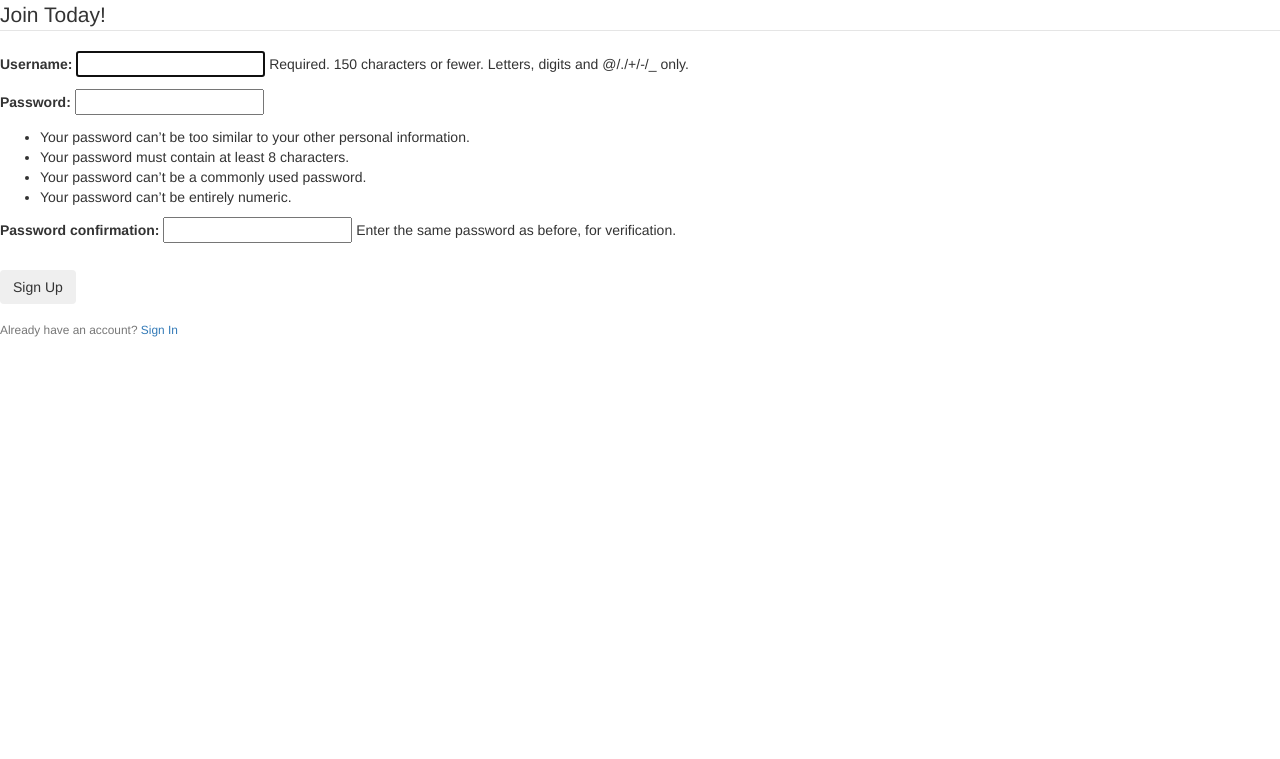
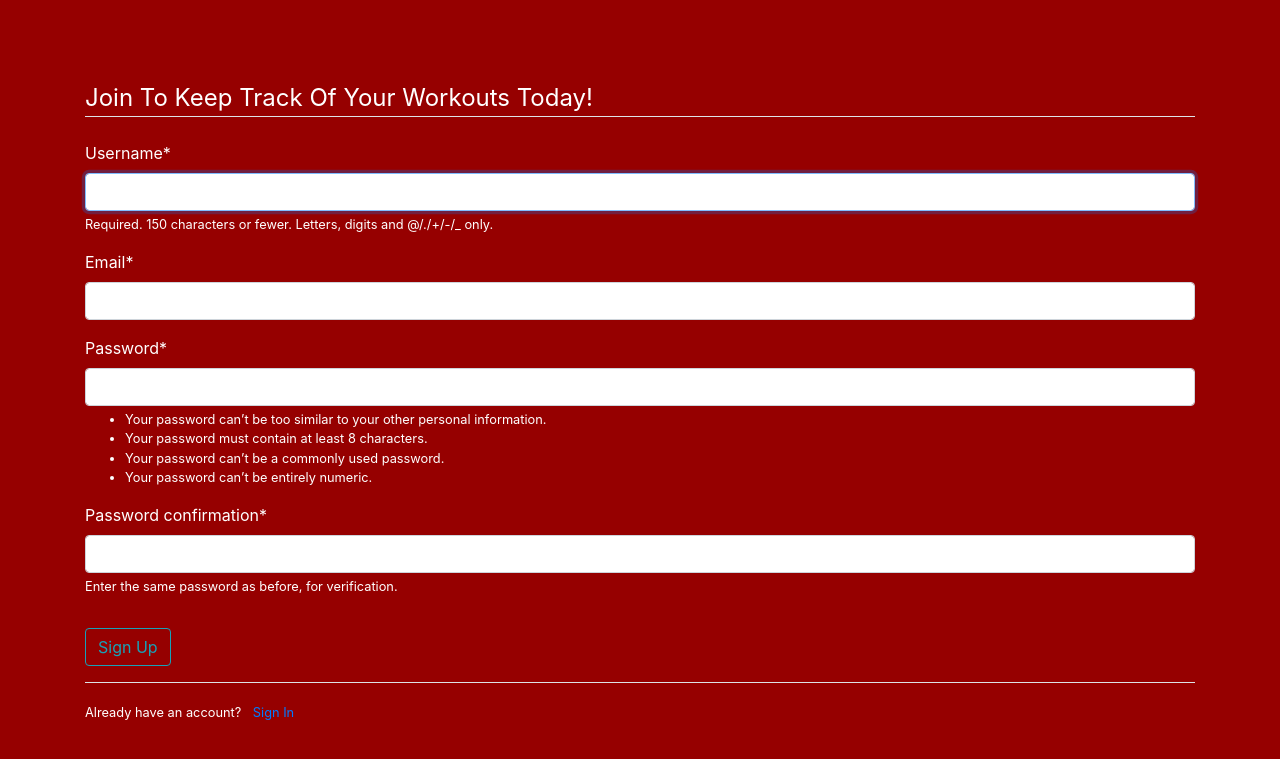
Before and after one commit to brandonwsa/Workout_Buddy, a Django app: page /register/ in a window 1280 px wide. Shown: the top 759 px of the page. Run offline with Django 3.2, Linux system fonts and the light colour scheme; some libraries are stand-ins or nearby versions.

Commit message:
Register now functional and stores username, password, and email securely | Formatting for register.html done

```diff
--- a/Workout Buddy/workout_api/main/static/main/main.css
+++ b/Workout Buddy/workout_api/main/static/main/main.css
@@ -0,0 +1,124 @@
+body {
+    background: #960000;
+    color: #333333;
+    margin-top: 5rem;
+  }
+
+  h1, h2, h3, h4, h5, h6 {
+    color: #ffffff;
+  }
+
+  p {
+      color:#ffffff;
+  }
+
+  text {
+      color:#ffffff;
+  }
+
+  label {
+      color:#ffffff;
+  }
+
+  legend {
+      color:#ffffff;
+  }
+
+  small {
+      color:#ffffff;
+  }
+
+  ul {
+      margin: 0;
+      color:#ffffff;
+  }
+
+  li {
+      color:#ffffff;
+  }
+
+  .invalid-feedback {
+      color:#ff9e9e;
+  }
+
+  /*made important to get small text for input fields description in register.html to be white */
+  .text-muted {
+      color:#ffffff !important;
+  }
+
+
+  .button {
+      background-color: #ffffff;
+      color:#ffffff;
+  }
+
+  .bg-steel {
+    background-color: #5f788a;
+  }
+
+  .site-header .navbar-nav .nav-link {
+    color: #cbd5db;
+  }
+
+  .site-header .navbar-nav .nav-link:hover {
+    color: #ffffff;
+  }
+
+  .site-header .navbar-nav .nav-link.active {
+    font-weight: 500;
+  }
+
+  .content-section {
+    background: #ffffff;
+    padding: 10px 20px;
+    border: 1px solid #dddddd;
+    border-radius: 3px;
+    margin-bottom: 20px;
+  }
+
+  .article-title {
+    color: #444444;
+  }
+
+  a.article-title:hover {
+    color: #428bca;
+    text-decoration: none;
+  }
+
+  .article-content {
+    white-space: pre-line;
+  }
+
+  .article-img {
+    height: 65px;
+    width: 65px;
+    margin-right: 16px;
+  }
+
+  .article-metadata {
+    padding-bottom: 1px;
+    margin-bottom: 4px;
+    border-bottom: 1px solid #e3e3e3
+  }
+
+  .article-metadata a:hover {
+    color: #333;
+    text-decoration: none;
+  }
+
+  .article-svg {
+    width: 25px;
+    height: 25px;
+    vertical-align: middle;
+  }
+
+  .account-img {
+    height: 125px;
+    width: 125px;
+    margin-right: 20px;
+    margin-bottom: 16px;
+  }
+
+  .account-heading {
+    font-size: 2.5rem;
+  }
--- a/Workout Buddy/workout_api/main/templates/main/base.html
+++ b/Workout Buddy/workout_api/main/templates/main/base.html
@@ -8,19 +8,44 @@
     <meta name="viewport" content="width=device-width, initial-scale=1">
 
     <!--bootstrap css-->
-    <link rel="stylesheet" href="https://maxcdn.bootstrapcdn.com/bootstrap/3.4.1/css/bootstrap.min.css">
+    <link rel="stylesheet" href="https://maxcdn.bootstrapcdn.com/bootstrap/4.0.0/css/bootstrap.min.css" integrity="sha384-Gn5384xqQ1aoWXA+058RXPxPg6fy4IWvTNh0E263XmFcJlSAwiGgFAW/dAiS6JXm" crossorigin="anonymous">
+
+    <!--our CSS-->
+    <link rel="stylesheet" type="text/css" href="{% static 'main/main.css' %}">
+
+    <!--Make title for web app-->
+    {% if title %}
+        <title>Workout Buddy! - {{ title }}</title>
+    {% else %}
+        <title>Workout Buddy!</title>
+    {% endif %}
+
 </head>
 
 <body>
-    <!--block that extended html files will be inserted in-->
-    {% block content %}
-    {% endblock %}
+    <!--Display messages here: --><!--Messages being displayed are those from things like django.contrib messages-->
+    {% if messages %}
+        <!-- iterate through all messages-->
+        {% for message in messages %}
+            <!--Display message as alert based on it's tag: success, info, etc.-->
+            <div class="alert alert-{{ message.tags }}">
+                {{ message }}
+            </div>
+        {% endfor %}
+    {% endif %}
 
-    <!-- jQuery library -->
-    <script src="https://ajax.googleapis.com/ajax/libs/jquery/3.5.1/jquery.min.js"></script>
+    <div class="container">
+        <!--block that extended html files will be inserted in. Other html files can override this-->
+        {% block content %}
+        {% endblock %}
+    </div>
 
-    <!-- Latest compiled JavaScript -->
-    <script src="https://maxcdn.bootstrapcdn.com/bootstrap/3.4.1/js/bootstrap.min.js"></script>
+    <!-- Optional JavaScript -->
+    <!-- jQuery first, then Popper.js, then Bootstrap JS -->
+    <script src="https://code.jquery.com/jquery-3.2.1.slim.min.js" integrity="sha384-KJ3o2DKtIkvYIK3UENzmM7KCkRr/rE9/Qpg6aAZGJwFDMVNA/GpGFF93hXpG5KkN" crossorigin="anonymous"></script>
+    <script src="https://cdnjs.cloudflare.com/ajax/libs/popper.js/1.12.9/umd/popper.min.js" integrity="sha384-ApNbgh9B+Y1QKtv3Rn7W3mgPxhU9K/ScQsAP7hUibX39j7fakFPskvXusvfa0b4Q" crossorigin="anonymous"></script>
+    <script src="https://maxcdn.bootstrapcdn.com/bootstrap/4.0.0/js/bootstrap.min.js" integrity="sha384-JZR6Spejh4U02d8jOt6vLEHfe/JQGiRRSQQxSfFWpi1MquVdAyjUar5+76PVCmYl" crossorigin="anonymous"></script>
+
 </body>
 
 </html>
--- /dev/null
+++ b/Workout Buddy/workout_api/users/forms.py
@@ -0,0 +1,16 @@
+#used to manage the form for registering and can add in other input fields
+
+from django import forms
+from django.contrib.auth.models import User
+from django.contrib.auth.forms import UserCreationForm
+
+#inherate UserCreatioForm
+class UserRegisterForm(UserCreationForm):
+    email = forms.EmailField()
+
+    #nested name space for configurations for forms and keep them in one place
+    class Meta:
+        #model that will be affected.
+        model = User
+        #order in which we want the input fields to be in.
+        fields = ['username', 'email', 'password1', 'password2']
--- a/Workout Buddy/workout_api/users/templates/users/register.html
+++ b/Workout Buddy/workout_api/users/templates/users/register.html
@@ -1,11 +1,12 @@
 {% extends "main/base.html" %}
+{% load crispy_forms_tags %}
 {% block content %}
     <div>
         <form method="POST">
             {% csrf_token %}
             <fieldset class="form-group">
-                <legend class="border-bottom mb-4">Join Today!</legend>
-                {{ form.as_p }} <!-- displays form labels and fields we need as paragraph tags-->
+                <legend class="border-bottom mb-4">Join To Keep Track Of Your Workouts Today!</legend>
+                {{ form|crispy }} <!-- displays form labels and fields and uses cripsy for formatting-->
             </fieldset>
             <div class="form-group">
                 <button class="btn btn-outline-info" type="submit">Sign Up</button>
--- a/Workout Buddy/workout_api/users/views.py
+++ b/Workout Buddy/workout_api/users/views.py
@@ -1,6 +1,24 @@
-from django.shortcuts import render
-from django.contrib.auth.forms import UserCreationForm
+from django.shortcuts import render, redirect
+from django.contrib import messages
+from .forms import UserRegisterForm
 
 def register(request):
-    form = UserCreationForm()
+    #Check if entered information and grab it if so.
+    if request.method == 'POST':
+        form = UserRegisterForm(request.POST)
+
+        #see if form is valid entries
+        if form.is_valid():
+            #save user and hash password
+            form.save()
+            #get username
+            username = form.cleaned_data.get('username')
+            #display a success message that the account was created for the username
+            messages.success(request, f'Account creted for {username}.')
+            #redirect user to given url.
+            return redirect('register') #url name is name given in urlpatterns
+
+    else:
+        form = UserRegisterForm()
+
     return render(request, 'users/register.html', {'form': form})
--- a/Workout Buddy/workout_api/workout_api/settings.py
+++ b/Workout Buddy/workout_api/workout_api/settings.py
@@ -47,6 +47,7 @@ INSTALLED_APPS = [
     'django.contrib.staticfiles',
     'corsheaders',
     'rest_framework',
+    'crispy_forms',
     'users.apps.UsersConfig',
     'main.apps.MainConfig',
 ]
@@ -137,3 +138,6 @@ USE_TZ = True
 # https://docs.djangoproject.com/en/3.1/howto/static-files/
 
 STATIC_URL = '/static/'
+
+#set crispy form CSS to boostrap 4 style
+CRISPY_TEMPLATE_PACK = 'bootstrap4'
```
Also changed, not shown: Workout Buddy/workout_api/db.sqlite3.
